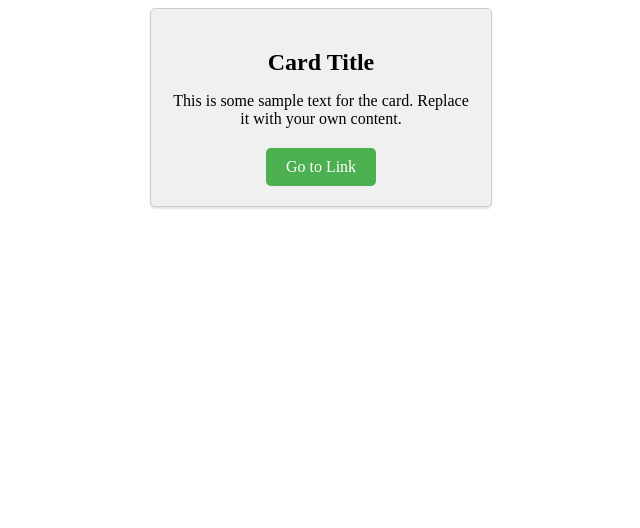
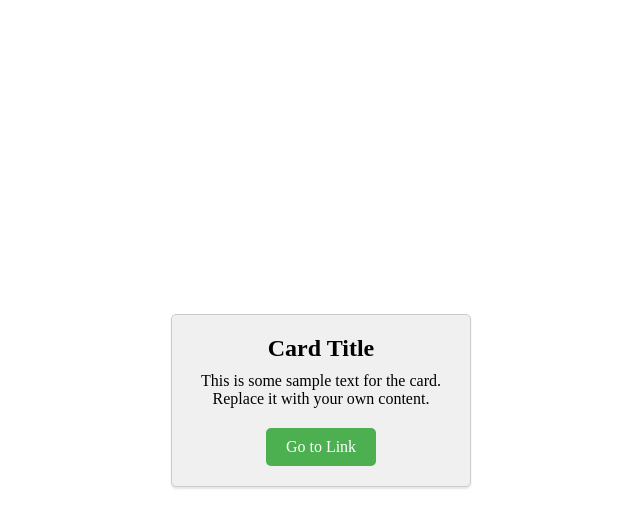
Before and after one commit to Bruno-GSilva/MeuPortifolio, a website: page index.html in a window 1280 px wide. Shown: the whole page, without its empty margins (319-959 px from the left). Drawn offline with Linux system fonts and the light colour scheme.

Commit message:
exibicao

```diff
--- a/index.html
+++ b/index.html
@@ -6,6 +6,18 @@
     <meta name="viewport" content="width=device-width, initial-scale=1.0" />
     <title>Card with Link</title>
     <style>
+      *{
+        margin: 0;
+        padding: 0;
+        box-sizing: border-box;
+      }
+      body{
+        width: 100%;
+        height: 100vh;
+        display: flex;
+        justify-content: center;
+        align-items: center;
+      }
       .card {
         background-color: #f0f0f0;
         border: 1px solid #ccc;
@@ -13,7 +25,6 @@
         padding: 20px;
         box-shadow: 0 2px 2px rgba(0, 0, 0, 0.1);
         width: 300px;
-        margin: 0 auto;
         text-align: center;
       }
 
```
